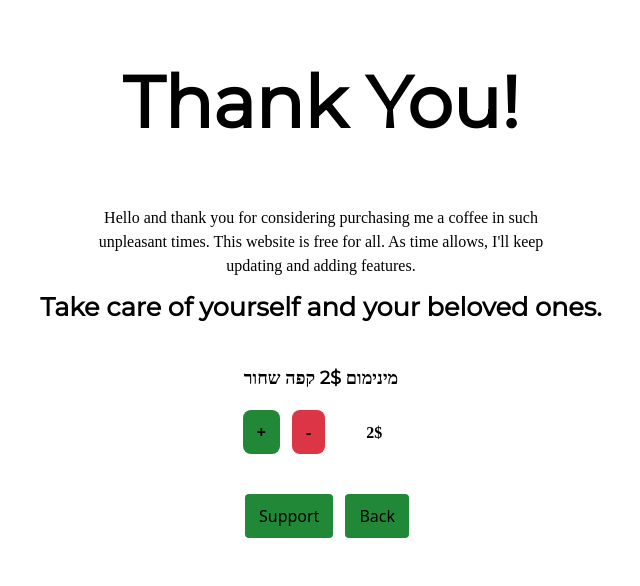
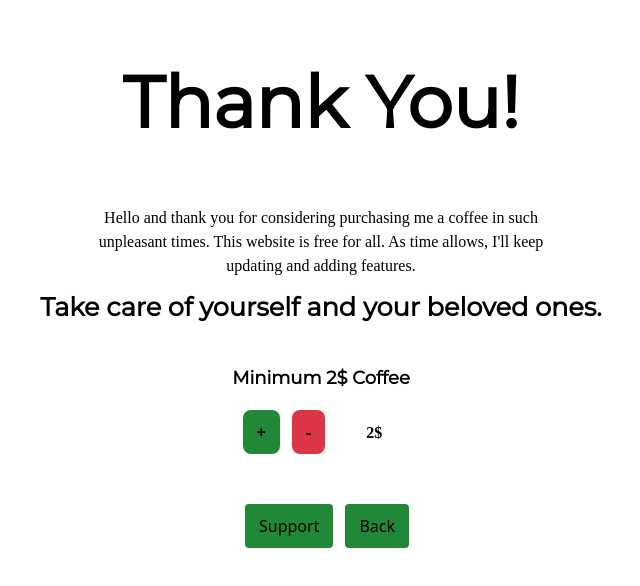
Before and after one commit to borispov/CoronaStatus, a Next.js app: page /Coffee in a window 1280 px wide. Shown: the top 586 px of the page, without its empty margins (319-959 px from the left). Built offline with nearby package versions, Linux system fonts and the light colour scheme.

Commit message:
fixed issue hopefully

```diff
--- a/pages/Coffee.js
+++ b/pages/Coffee.js
@@ -6,6 +6,7 @@ import Button from '../components/Button'
 import { themes } from '../utils/themes'
 import styled, { css, ThemeProvider } from 'styled-components'
 import Link from 'next/link'
+import { useRouter } from 'next/router'
 
 const Wrapper = styled.div`
   background: ${props => props.theme.bgColor};
@@ -73,7 +74,10 @@ const engText = 'Hello and thank you for considering purchasing me a coffee in s
 const farewellEng = 'Take care of yourself and your beloved ones.'
 const farewellHeb = 'שמרו על עצמכם ועל אהובכם'
 
-export default ({ isHeb, theme }) => {
+export default () => {
+  const theme = themes.light
+  const router = useRouter()
+  const isHeb = router.query.isHeb || false
   const [counter, setCounter] = useState(2);
   const [error, setError] = useState(false)
 
@@ -95,27 +99,31 @@ export default ({ isHeb, theme }) => {
   return (
     <Wrapper>
       <Container>
-        <Heading>{ isHeb? 'תודה רבה!' : 'Thank You!' }</Heading>
+        <Heading>{ isHeb && 'תודה רבה!' || 'Thank You!' }</Heading>
         <Paragraph>
           { isHeb ? hebText : engText }
         </Paragraph>
         <Heading2>{isHeb ? farewellHeb : farewellEng}</Heading2>
         <Box>
-          <BoxTitle>{isHeb ? 'Minimum 2$ Coffee' : 'מינימום 2$ קפה שחור'}</BoxTitle>
+          <BoxTitle>{!isHeb ? 'Minimum 2$ Coffee' : 'מינימום 2$ קפה שחור'}</BoxTitle>
           <BoxButtons>
             <Button onClick={() => handleClick('plus')} radius='8px' bold link bgColor='#218838' color='white'>+</Button>
             <Button onClick={() => handleClick('minus')} radius='8px' bold link bgColor='#DC3545' color='white'>-</Button>
             <BoxCount>{ counter }$</BoxCount>
           </BoxButtons>
+          <p>{error ? (isHeb &&errorHeb || errorEng) : ''}</p>
         </Box>
         <BoxButtons>
           <Button pointer bgColor='#218838'>
-            <a style={{textDecoration: 'none', color: 'inherit' }}href={'https://paypal.me/BPov/' + counter} target="_blank">{isHeb ? 'המשך' : 'Support'}</a>
+            <a style={{textDecoration: 'none', color: 'inherit' }} href={'https://paypal.me/BPov/' + counter} target="_blank">{isHeb ? 'המשך' : 'Support'}</a>
           </Button>
-          <Link href="/">
-            <Button pointer bgColor='#218838'>{ isHeb ? 'חזור לאתר' : 'Back' }
-            </Button>
-          </Link>
+          <Button pointer bgColor='#218838'>
+            <Link href="/">
+              <a style={{textDecoration: 'none', color: 'inherit' }}>
+              { isHeb ? 'חזור לאתר' : 'Back' }
+            </a>
+            </Link>
+          </Button>
         </BoxButtons>
 
       </Container>
--- a/pages/_app.js
+++ b/pages/_app.js
@@ -8,11 +8,12 @@ import * as gtag from '../utils/gtag'
 Router.events.on('routeChangeComplete', url => gtag.pageview(url))
 
 export default class MyApp extends App {
+
  render() {
     const { Component, pageProps } = this.props
 
     return (
-        <Component {...pageProps} />
+      <Component {...pageProps} />
     )
   }
 }
```
